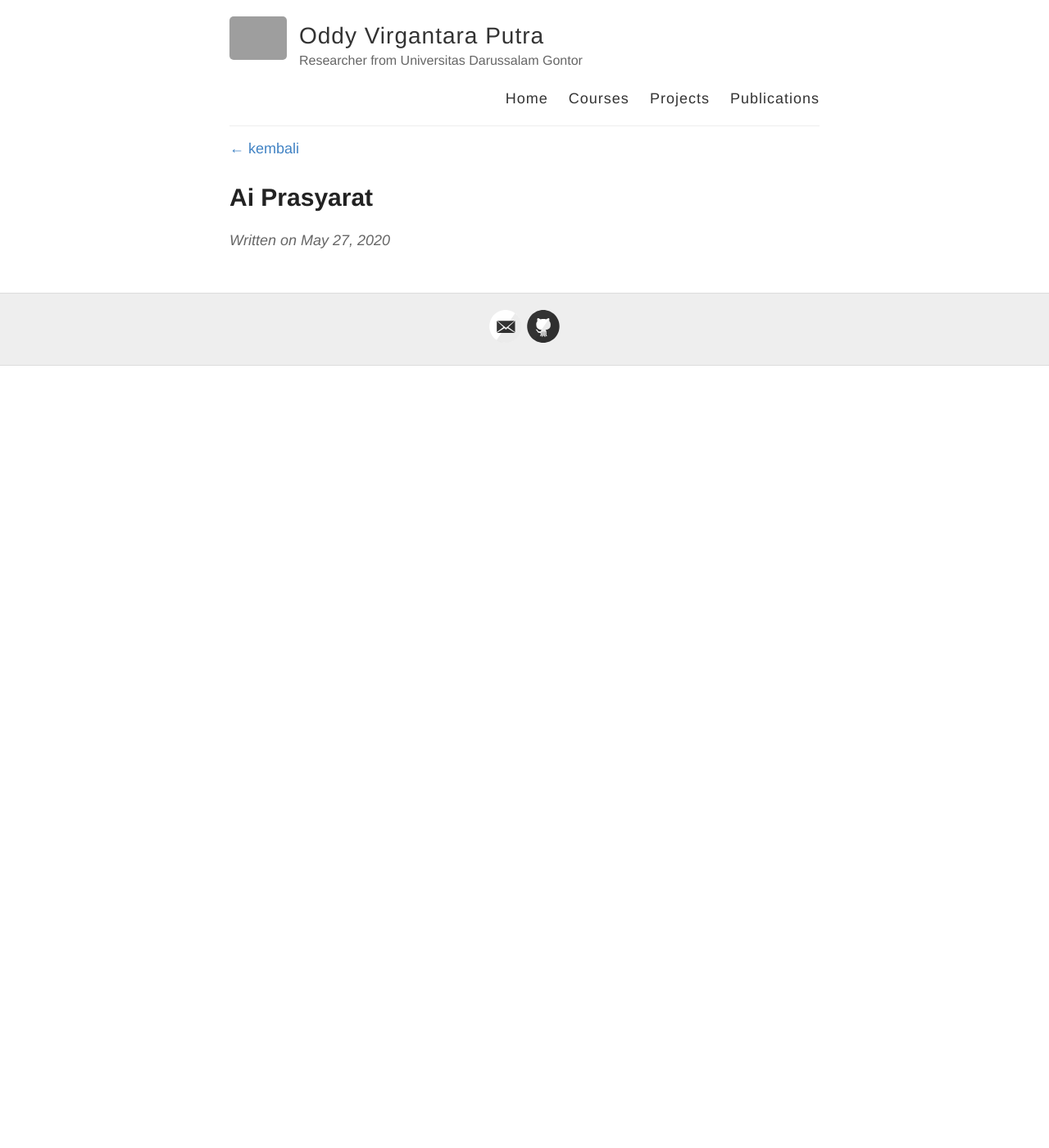
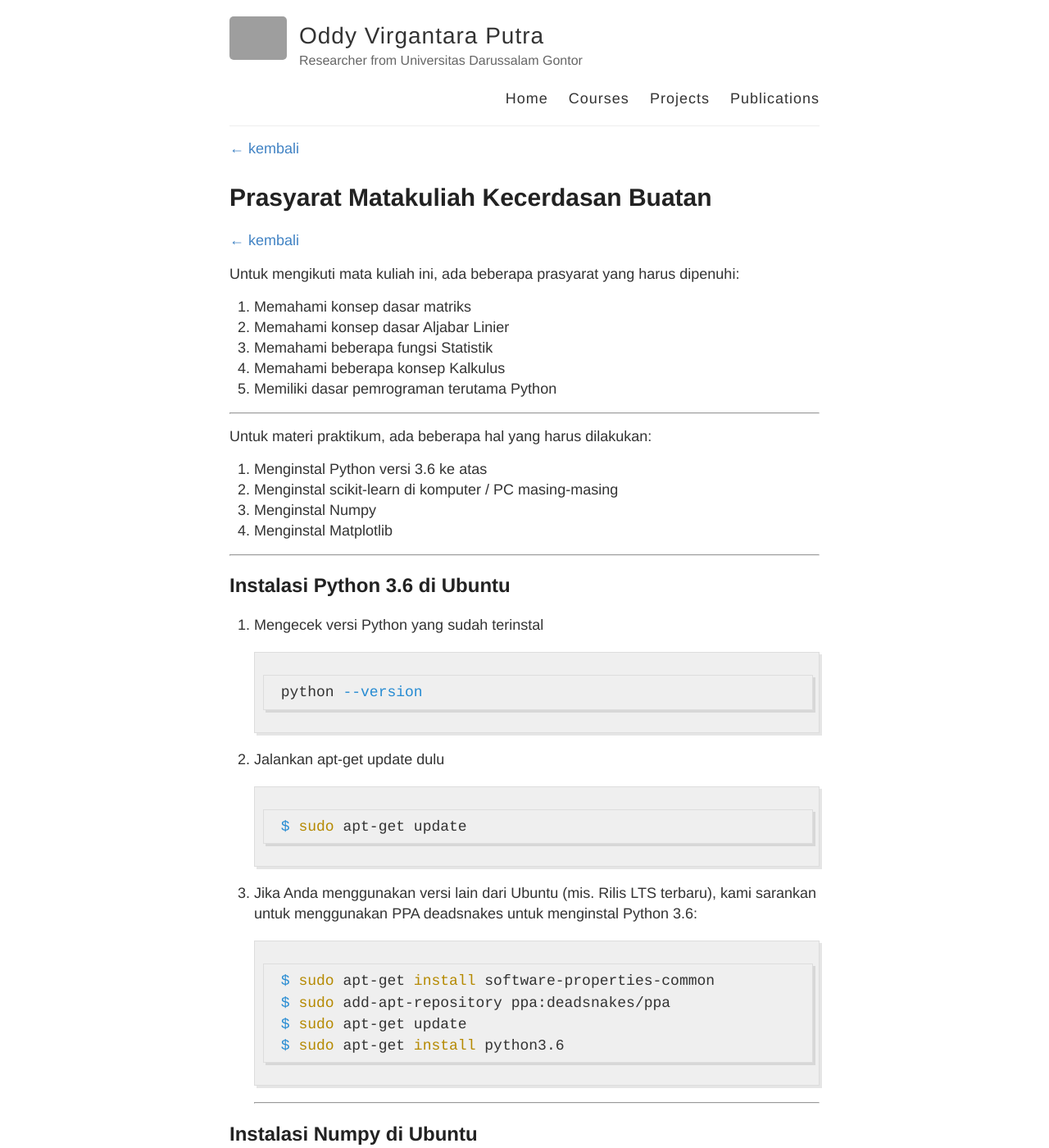
Before and after one commit to virgantara/virgantara.github.io, a Jekyll site: the page built from _posts/ai/2020-05-27-ai-prasyarat.md, in a window 1280 px wide and 1400 px high. Shown: the whole window at 82% size. Built offline with Jekyll 4.4.1, drawn with Linux system fonts in a browser that asks for light colours; our own code applies the rules of GitHub Pages for plain Markdown files; some of the changed text lies outside the part shown; grey boxes are pictures that could not be loaded.

Commit message:
+ prasyarat

````diff
--- a/_posts/ai/2020-05-27-ai-prasyarat.md
+++ b/_posts/ai/2020-05-27-ai-prasyarat.md
@@ -0,0 +1,71 @@
+---
+layout: post
+permalink: /course/kecerdasan-buatan/prasyarat
+title: Prasyarat Matakuliah Kecerdasan Buatan
+date: 2020-05-28 00:00:00 +0300
+description: prasyarat. # Add post description (optional)
+img: software.jpg # Add image post (optional)
+tags: [prasyarat, citra, digital] # add tag
+---
+
+<a href="{{ site.baseurl }}/course/kecerdasaan-buatan">&#8592; kembali</a>
+
+Untuk mengikuti mata kuliah ini, ada beberapa prasyarat yang harus dipenuhi:
+1. Memahami konsep dasar matriks
+1. Memahami konsep dasar Aljabar Linier
+1. Memahami beberapa fungsi Statistik
+1. Memahami beberapa konsep Kalkulus
+1. Memiliki dasar pemrograman terutama Python
+
+---
+
+Untuk materi praktikum, ada beberapa hal yang harus dilakukan:
+1. Menginstal Python versi 3.6 ke atas
+1. Menginstal scikit-learn di komputer / PC masing-masing
+1. Menginstal Numpy
+1. Menginstal Matplotlib
+
+---
+
+## Instalasi Python 3.6 di Ubuntu ##
+
+1. Mengecek versi Python yang sudah terinstal
+
+    ```shell
+    python --version
+    ```
+
+1. Jalankan apt-get update dulu
+   ```shell
+    $ sudo apt-get update
+   ```
+
+1. Jika Anda menggunakan versi lain dari Ubuntu (mis. Rilis LTS terbaru), kami sarankan untuk menggunakan PPA deadsnakes untuk menginstal Python 3.6:
+    ```shell
+    $ sudo apt-get install software-properties-common
+    $ sudo add-apt-repository ppa:deadsnakes/ppa
+    $ sudo apt-get update
+    $ sudo apt-get install python3.6
+    ```
+---
+
+## Instalasi Numpy di Ubuntu ##
+
+Cara yang disarankan adalah menginstal modul Numpy langsung dari repositori Ubuntu:
+
+```shell
+$ sudo apt install python3-numpy
+```
+
+---
+
+## Instalasi Matplotlib di Ubuntu ##
+
+Cara yang disarankan adalah menginstal modul Numpy langsung dari repositori Ubuntu:
+
+```shell
+$ sudo apt install python3-matplotlib
+```
+<a href="#top">&#8593; Back to top</a>
+
+---
````
Also changed, not shown: _posts/ai/2020-05-30-ai-pengenalan-kecerdasan-buatan.markdown (added, +13 -0 lines), ai.md (+1 -1 lines).
